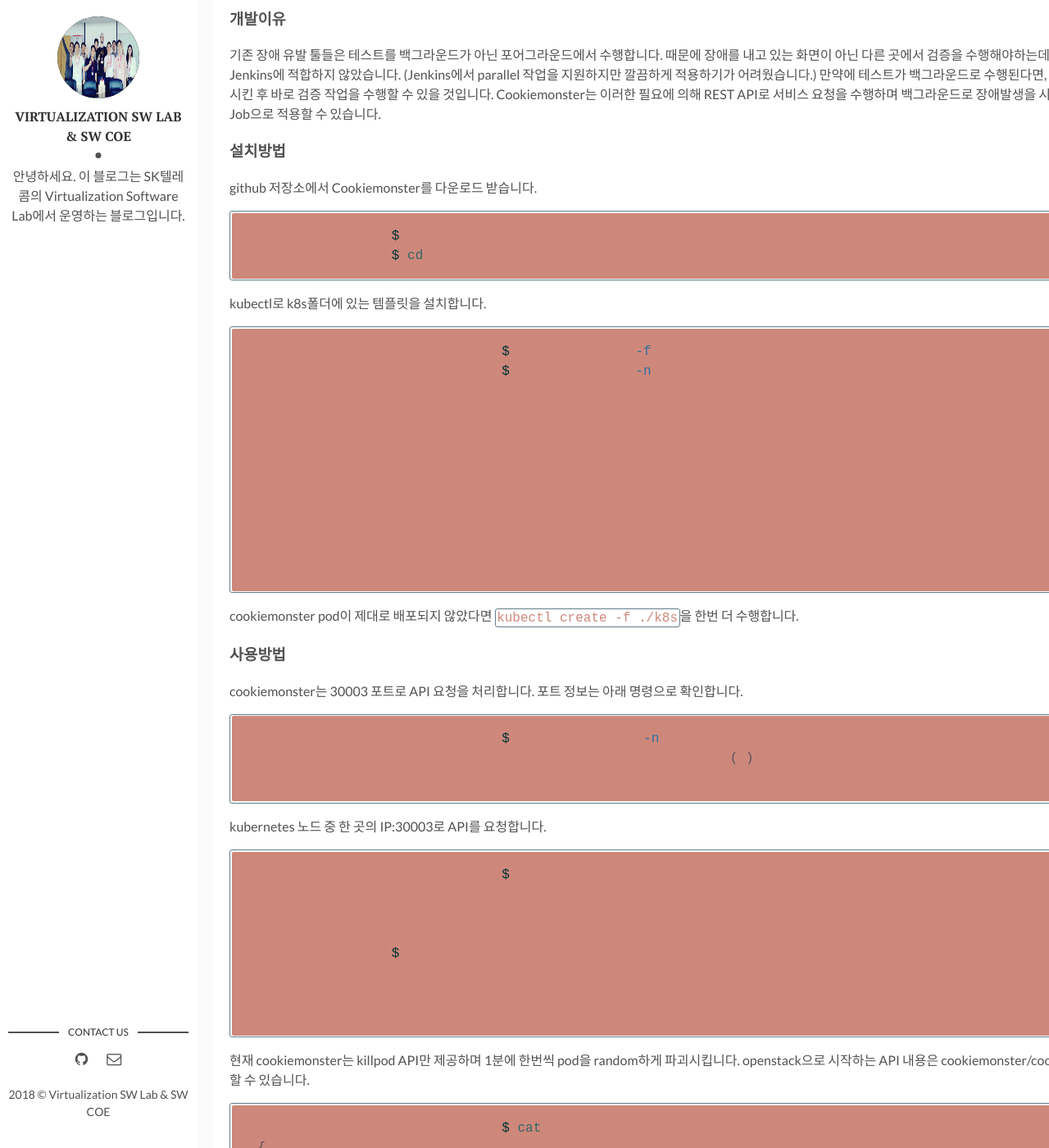
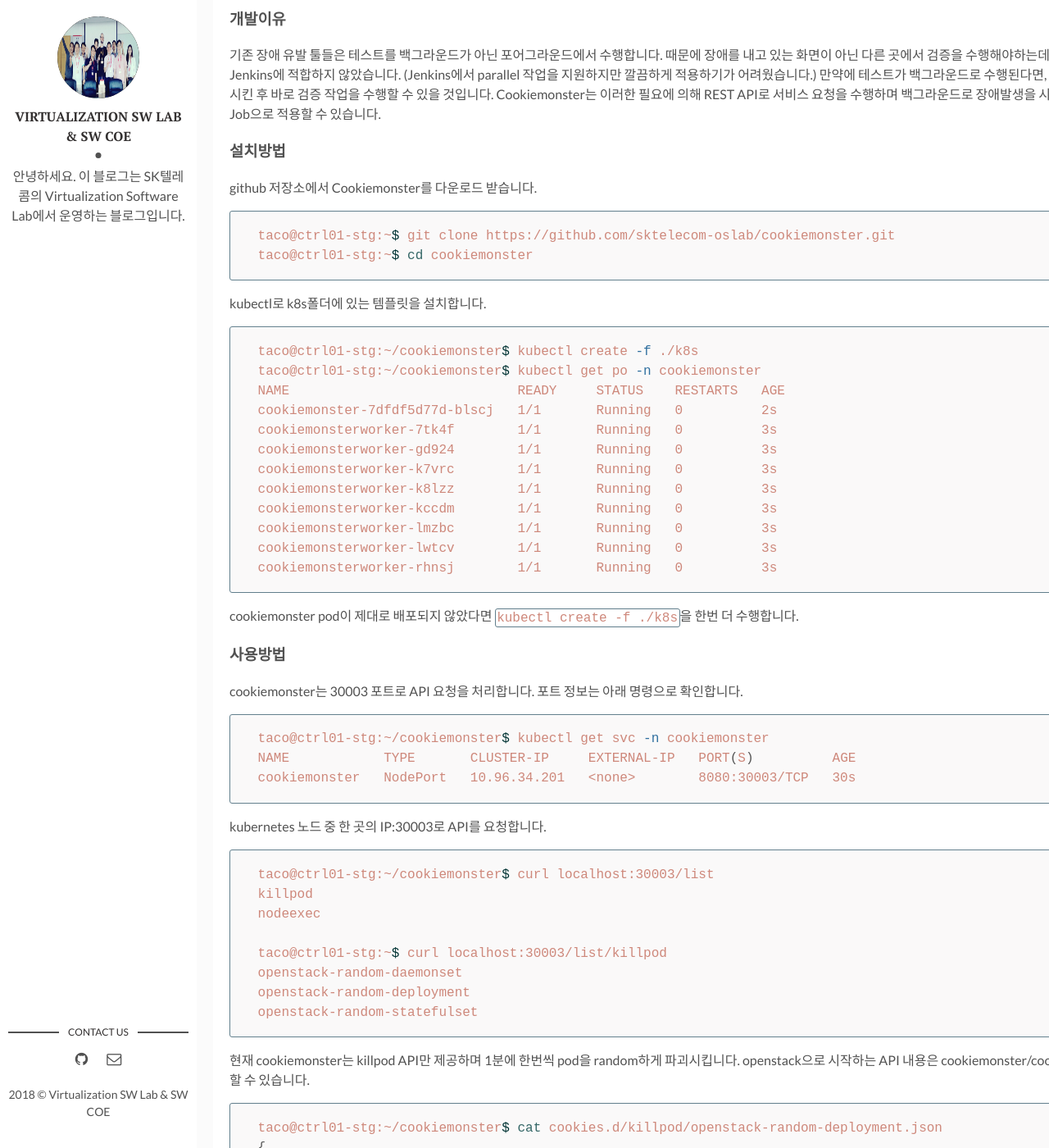
Before and after one commit to sktelecom-oslab/Virtualization-Software-Lab, a Jekyll site: the page built from _posts/2018-02-28-ChaosEngineeringInTaco.md, in a window 1280 px wide and 1400 px high, scrolled down 2249 px. Shown: the whole window at 82% size. Built offline with Jekyll 4.4.1, drawn with Linux system fonts in a browser that asks for light colours.

Commit message:
hightlight testing

```diff
--- a/assets/css/main.css
+++ b/assets/css/main.css
@@ -437,7 +437,7 @@ template {
 }
 
 .highlight {
-  background-color: #ce887b;
+  background-color: #faf9f9;
   -webkit-border-radius: 3px;
           border-radius: 3px;
   margin: 0;
@@ -453,7 +453,7 @@ template {
 }
 
 .highlight .hll {
-  background-color: #fcfcf7;
+  background-color: #ce887b;
 }
 
 .highlight .c {
```
